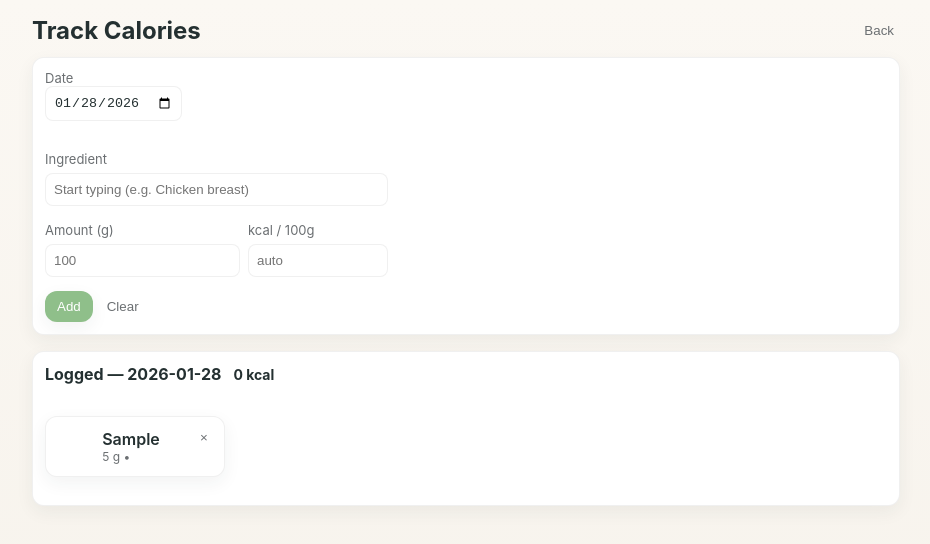
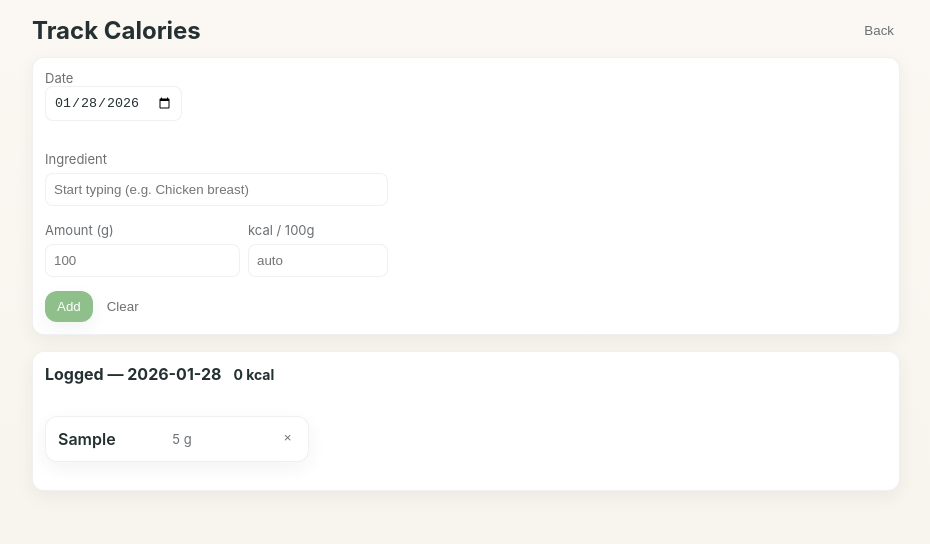
Before and after one commit to AshuferMorningstar/Calorie-Tracker, a React (Vite) app: page /track in a window 1280 px wide. Both pictures are taken after typing "Sample", "5", "5" into the empty fields and a click on the button "Add". Shown: the top 544 px of the page, without its empty margins (174-1104 px from the left). Built offline with nearby package versions, Linux system fonts and the light colour scheme.

Commit message:
Improve layout of calorie tracker item list
Refactored the item display in the calorie tracker to use a flex layout for better alignment and separation of name, amount, and calories. This enhances readability and ensures consistent spacing and alignment across different item entries.

```diff
--- a/src/pages/TrackCalories.jsx
+++ b/src/pages/TrackCalories.jsx
@@ -267,12 +267,10 @@ export default function TrackCalories(){
                 {items.map(it=> (
                   <li key={it.id} className="card" style={{position:'relative',padding:12,display:'flex',justifyContent:'space-between',alignItems:'center',overflow:'visible',flex:'1 1 220px',minWidth:180,boxSizing:'border-box',maxWidth:'100%'}}>
                     <button aria-label="Remove item" onClick={()=>removeItem(it.id)} className="icon-btn close-btn" style={{position:'absolute',top:4,right:4,width:32,height:32,display:'inline-flex',alignItems:'center',justifyContent:'center',borderRadius:6,zIndex:40,cursor:'pointer'}}>×</button>
-                    <div style={{minWidth:0,flex:1,marginRight:8,maxWidth:'calc(100% - 48px)'}}>
-                      <div style={{fontWeight:600,whiteSpace:'normal',overflow:'visible',wordBreak:'normal',overflowWrap:'normal',hyphens:'none'}}>{it.name}</div>
-                      <div style={{fontSize:12,color:'var(--muted)'}}>
-                        {it.amount ? `${it.amount} g • ` : ''}
-                        {it.calories ? `${it.calories} kcal` : ''}
-                      </div>
+                    <div style={{minWidth:0,flex:1,marginRight:8,display:'flex',alignItems:'center',gap:12}}>
+                      <div style={{flex:'1 1 auto',fontWeight:600,whiteSpace:'normal',overflow:'visible',wordBreak:'normal',overflowWrap:'normal',hyphens:'none'}}>{it.name}</div>
+                      <div style={{flex:'0 0 auto',minWidth:64,textAlign:'right',fontSize:13,color:'var(--muted)'}}>{it.amount ? `${it.amount} g` : ''}</div>
+                      <div style={{flex:'0 0 auto',minWidth:84,textAlign:'right',fontSize:13,fontWeight:700}}>{it.calories ? `${it.calories} kcal` : ''}</div>
                     </div>
                   </li>
                 ))}
```
